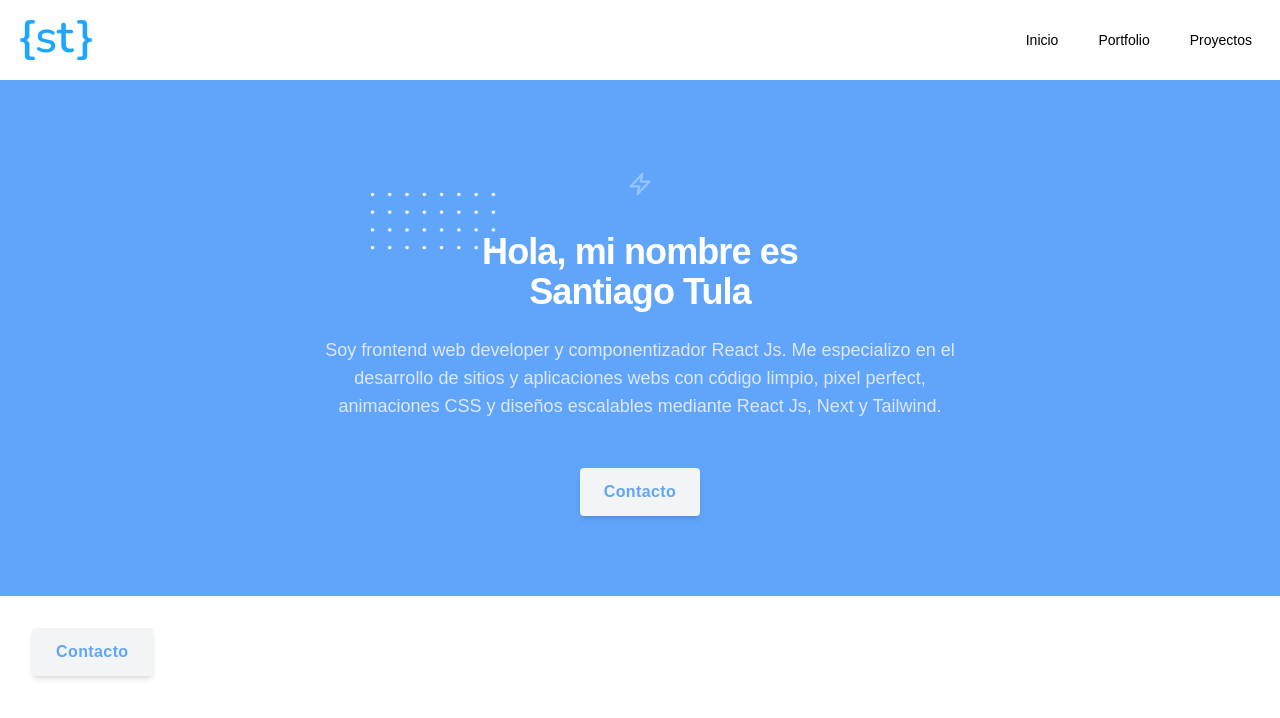
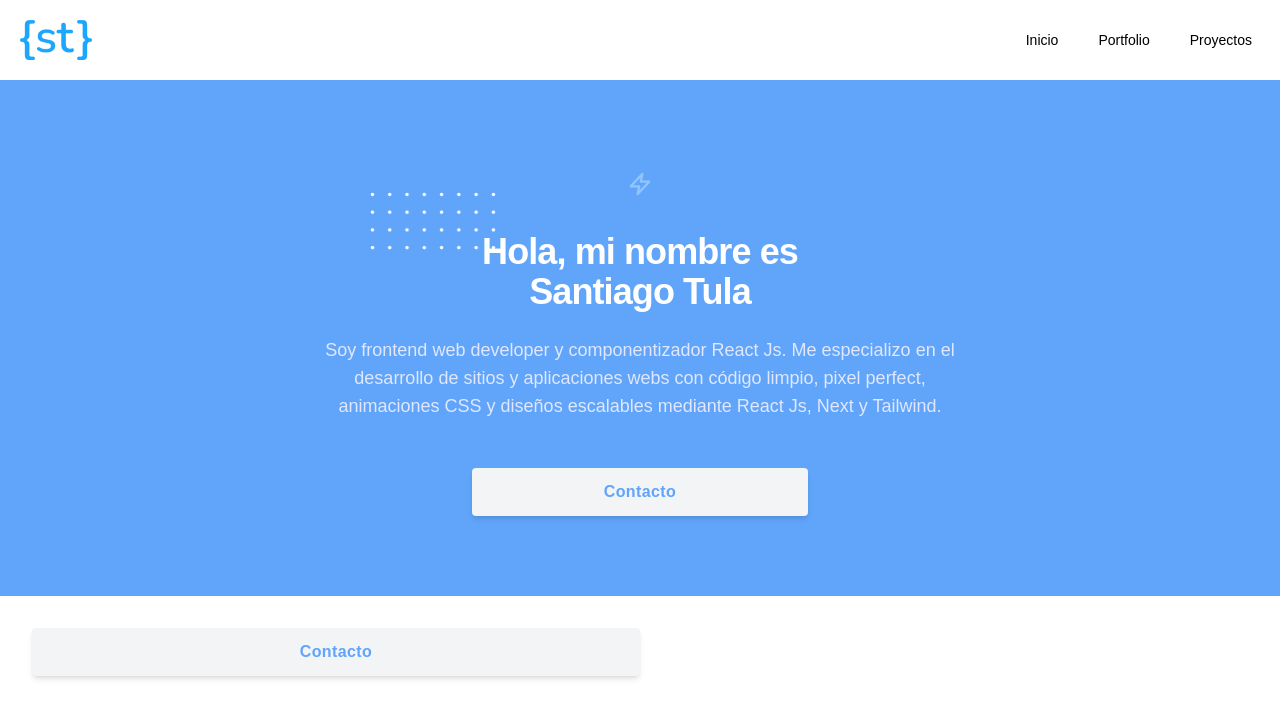
Before and after one commit to santiskap/cv, a Next.js app: page /contacto in a window 1280 px wide. Shown: the top 718 px of the page. Built offline with nearby package versions, Linux system fonts and the light colour scheme.

Commit message:
V3 - Santiago Tula

```diff
--- a/src/app/contacto/page.tsx
+++ b/src/app/contacto/page.tsx
@@ -23,11 +23,11 @@ export default function Contacto() {
     }
 
     return (
-      <Button asChild disabled={isComposing}>
-        <a href="#" onClick={handleClick} className="inline-flex items-center justify-center h-12 px-6 font-semibold tracking-wide bg-gray-100 text-blue-400 transition duration-200 rounded shadow-md hover:text-white bg-teal-accent-400 hover:bg-gray-800 focus:shadow-outline focus:outline-none"
-                            >
+      <button
+        onClick={handleClick}
+        disabled={isComposing}
+        className="inline-flex items-center justify-center h-12 px-6 font-semibold tracking-wide bg-gray-100 text-blue-400 transition duration-200 rounded shadow-md hover:text-white bg-teal-accent-400 hover:bg-gray-800 focus:shadow-outline focus:outline-none radius-md w-1/2 mx-auto">
           {isComposing ? 'Abriendo Gmail...' : 'Contacto'}
-        </a>
-      </Button>
+      </button>
     )
   }
```
